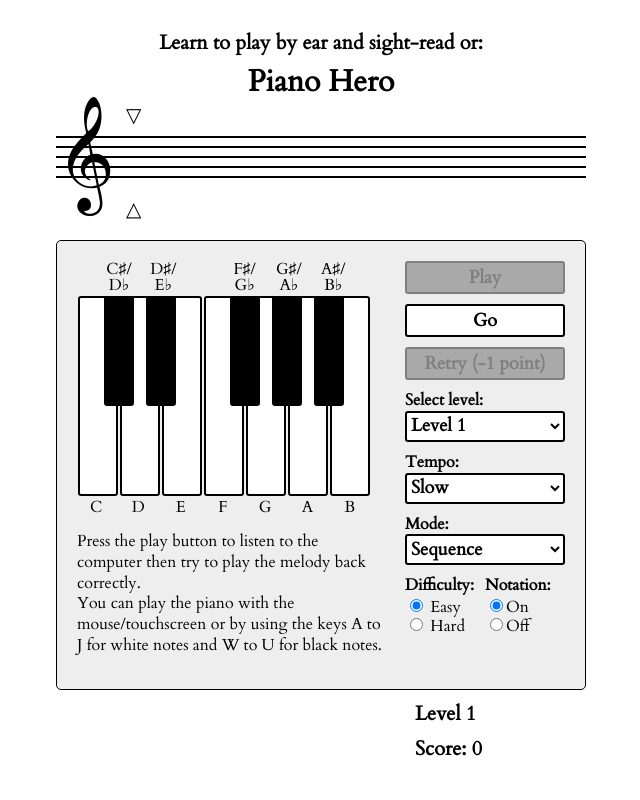
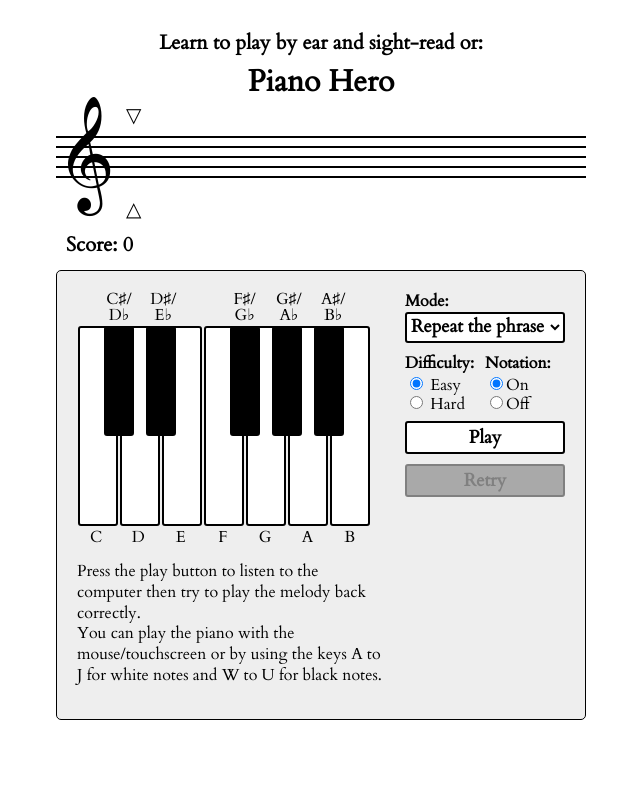
Before and after one commit to eadpearce/project-1-webmidi, a PHP site: page / in a window 1280 px wide. Shown: the whole page, without its empty margins (319-959 px from the left). Run offline with PHP 8.4, Linux system fonts and the light colour scheme; some libraries are stand-ins or nearby versions.

Commit message:
Added level progression and stages using the different tempi.

```diff
--- a/css/style.css
+++ b/css/style.css
@@ -46,8 +46,10 @@ label {
   font-weight: bold;
   line-height: 1.3em;
 }
-form { height: 270px }
+form { height: 130px }
 .notif {
+  display: inline-block;
+  width: 125px;
   margin: 15px 0;
   padding: 0 10px;
   font-weight: bold;
@@ -55,6 +57,16 @@ form { height: 270px }
   clear: both;
 }
 .notif:after { content: '\00a0' }
+.complete {
+  text-transform: uppercase;
+  font-weight: bold;
+  font-size: 50px;
+  position: absolute;
+  top: 133px;
+  padding-left: 40px;
+  margin-left: 100%;
+  white-space: nowrap;
+}
 .pre { font-size: 20px }
 h1 {
   text-align: center;
@@ -139,7 +151,7 @@ ul.black-label { margin-left: 22px }
 .wrong { border-color: red }
 .correct { border-color: white }
 .manuscript {
-  height: 120px;
+  height: 100px;
   width: 100%;
 }
 .lines {
--- a/index.html
+++ b/index.html
@@ -14,6 +14,7 @@
 <body>
   <main>
     <div class="title"><h1><span class="pre">Learn to play by ear and sight-read or: </span><br>Piano Hero</h1></div>
+    <!-- <div class="complete">stage complete!</div> -->
     <div class="manuscript">
       <ul class="notes">
       </ul>
@@ -27,6 +28,10 @@
       <div class="lines"></div>
       <div class="lines"></div>
     </div>
+    <p class="notif score"></p>
+    <p class="notif current-level"></p>
+    <p class="notif pcmsg"></p>
+    <p class="notif winmsg"></p>
     <div class="container">
       <div class="left-content">
         <div class="keyboard">
@@ -71,11 +76,10 @@
       </div>
       <div class="right-content">
         <div class="controls">
-          <button class="options play">Play</button>
-          <button class="options go">Go</button>
-          <button class="options retry">Retry (-1 point)</button>
+          <!-- <button class="options play">Play</button>
+          <button class="options retry">Retry (-1 point)</button> -->
           <form>
-            <label class="level">Select level:</label><br>
+            <!-- <label class="level">Select level:</label><br>
             <select name="level" class="options level-select">
             <option value="level1" selected>Level 1</option>
             <option value="level2">Level 2</option>
@@ -84,19 +88,21 @@
             <option value="level5">Level 5</option>
             <option value="level6">Level 6</option>
             <option value="level7">Level 7</option>
-          </select>
-          <label class="tempo">Tempo:</label><br>
+          </select> -->
+          <!-- <label class="tempo">Tempo:</label><br>
           <select name="level" class="options tempo-select">
             <option value="vslow">Very slow</option>
             <option value="slow" selected>Slow</option>
             <option value="med">Medium</option>
             <option value="fast">Fast</option>
             <option value="vfast">Very fast</option>
-          </select>
+          </select> -->
           <label class="mode">Mode:</label><br>
           <select name="mode" class="options mode-select">
-            <option value="seq" selected>Sequence</option>
-            <option value="chord">Chord</option>
+            <option value="seq" selected>Repeat the phrase</option>
+            <option value="move">Piano Hero</option>
+            <!-- <option value="seq" selected>Sequence</option>
+            <option value="chord">Chord</option> -->
           </select>
           <div class="diff">
             <label for="difficulty">Difficulty:</label><br>
@@ -109,10 +115,6 @@
             <input class="notation" type="radio" name="notation" value="off">Off<br>
           </div>
         </form>
-        <p class="notif winmsg"></p>
-        <p class="notif pcmsg"></p>
-        <p class="notif current-level"></p>
-        <p class="notif score"></p>
       </div>
     </div>
   </div>
--- a/js/app.js
+++ b/js/app.js
@@ -1,52 +1,62 @@
 // piano samples edited from those provided here http://theremin.music.uiowa.edu/MISpiano.html
 
-// all notes = [0,1,2,3,4,5,6,7,8,9,10,11];
-// black notes = [1,3,6,8,10];
-// white notes = [0,2,4,5,7,9,11];
+// all notes      0,1,2,3,4,5,6,7,8,9,10,11];
+// black notes      1,  3,    6,  8,  10];
+// white notes    0,  2,  4,5,  7,  9,  11];
 
 // note mapping
-// C, C#, D, Eb, E, F, F#, G, G#, A, Bb,  B
-// 0, 1,  2, 3,  4, 5, 6,  7, 8,  9, 10, 11
+// C,  C#, D,  Eb, E,  F, F#, G,  G#, A,  Bb,  B
+// 0,  1,  2,  3,  4,  5, 6,  7,  8,  9,  10, 11
 
 var game = game || {};
 
 // index corresponds to note ID
 game.keyboardControl = [65, 87, 83, 69, 68, 70, 84, 71, 89, 72, 85, 74];
+game.manuscript = { 0: 'c', 1: 'd', 2: 'd', 3: 'e', 4: 'e', 5: 'f', 6: 'g', 7: 'g', 8: 'a', 9: 'a', 10: 'b', 11: 'b' };
 game.seq = {
-  1: { notes: [0,2,4], phraseLength: 3, score: 1},
-  2: { notes: [0,2,4,5,7], phraseLength: 4, score: 2 },
-  3: { notes: [0,2,4,5,7,9,11], phraseLength: 4, score: 3 },
-  4: { notes: [0,2,4,5,7,9,11], phraseLength: 5, score: 4 },
-  5: { notes: [0,1,2,3,4,5,6,7], phraseLength: 5, score: 5 },
-  6: { notes: [0,1,2,3,4,5,6,7,8,9,10,11], phraseLength: 5, score: 6 },
-  7: { notes: [0,1,2,3,4,5,6,7,8,9,10,11], phraseLength: 7, score: 7 }
+  1: { length: 3, notes: [0,2,4], phraseLength: 3, score: 1},
+  2: { length: 4, notes: [0,2,4,5,7], phraseLength: 4, score: 2 },
+  3: { length: 5, notes: [0,2,4,5,7,9,11], phraseLength: 4, score: 3 },
+  4: { length: 6, notes: [0,2,4,5,7,9,11], phraseLength: 5, score: 4 },
+  5: { length: 7, notes: [0,1,2,3,4,5,6,7], phraseLength: 5, score: 5 },
+  6: { length: 8, notes: [0,1,2,3,4,5,6,7,8,9,10,11], phraseLength: 5, score: 6 },
+  7: { length: 10, notes: [0,1,2,3,4,5,6,7,8,9,10,11], phraseLength: 7, score: 7 }
+};
+game.move = {
+  1: { length: 3, notes: game.seq[1].notes, score: 1},
+  2: { length: 4, notes: game.seq[2].notes, score: 2 },
+  3: { length: 5, notes: game.seq[3].notes, score: 3 },
+  4: { length: 6, notes: game.seq[4].notes, score: 4 },
+  5: { length: 7, notes: game.seq[5].notes, score: 5 },
+  6: { length: 8, notes: game.seq[6].notes, score: 6 },
+  7: { length: 10, notes: game.seq[7].notes, score: 7 }
 };
 game.chord = {
-  1: { notes: { 1: [0,4,7], 2: [2,6,9], 3: [0,5,9] }, score: 1},
-  2: { notes: { 1: [0,4,7], 2: [2,6,9], 3: [0,5,9], 4: [4,7,11], 5: [2,7,11] }, score: 2},
-  3: { notes: { 1: [0,4,7], 2: [2,6,9], 3: [0,5,9], 4: [4,7,11], 5: [2,7,11], 6: [1,5,8], 7: [3,6,10] }, score: 3},
-  4: { notes: { 1: [0,4,7], 2: [2,6,9], 3: [0,5,9], 4: [4,7,11], 5: [2,7,11], 6: [1,5,8], 7: [3,6,10], 8: [0,3,7], 9: [2,5,9] }, score: 4},
-  5: { notes: { 1: [0,4,7], 2: [2,6,9], 3: [0,5,9], 4: [4,7,11], 5: [2,7,11], 6: [1,5,8], 7: [3,6,10], 8: [0,3,7], 9: [2,5,9], 10: [1,5,8], 11: [3,8,11] }, score: 5},
-  6: { notes: { 1: [0,4,7], 2: [2,6,9], 3: [0,5,9], 4: [4,7,11], 5: [2,7,11], 6: [1,5,8], 7: [3,6,10], 8: [0,3,7], 9: [2,5,9], 10: [1,5,8], 11: [8,11,3], 12: [3,6,11], 13: [2,6,11] }, score: 6},
-  7: { notes: { 1: [0,4,7], 2: [2,6,9], 3: [0,5,9], 4: [4,7,11], 5: [2,7,11], 6: [1,5,8], 7: [3,6,10], 8: [0,3,7], 9: [2,5,9], 10: [1,5,8], 11: [8,11,3], 12: [11,3,6], 13: [2,6,11], 14: [0,3,6,8], 15: [2,5,8] }, score: 7}
+  1: { score: 1, length: 3, notes: { 1: [0,4,7], 2: [2,6,9], 3: [0,5,9] }},
+  2: { score: 2, length: 4, notes: { 1: [0,4,7], 2: [2,6,9], 3: [0,5,9], 4: [4,7,11], 5: [2,7,11] }},
+  3: { score: 3, length: 5, notes: { 1: [0,4,7], 2: [2,6,9], 3: [0,5,9], 4: [4,7,11], 5: [2,7,11], 6: [1,5,8], 7: [3,6,10] }},
+  4: { score: 4, length: 6, notes: { 1: [0,4,7], 2: [2,6,9], 3: [0,5,9], 4: [4,7,11], 5: [2,7,11], 6: [1,5,8], 7: [3,6,10], 8: [0,3,7], 9: [2,5,9] }},
+  5: { score: 5, length: 7, notes: { 1: [0,4,7], 2: [2,6,9], 3: [0,5,9], 4: [4,7,11], 5: [2,7,11], 6: [1,5,8], 7: [3,6,10], 8: [0,3,7], 9: [2,5,9], 10: [1,5,8], 11: [3,8,11] }},
+  6: { score: 6, length: 8, notes: { 1: [0,4,7], 2: [2,6,9], 3: [0,5,9], 4: [4,7,11], 5: [2,7,11], 6: [1,5,8], 7: [3,6,10], 8: [0,3,7], 9: [2,5,9], 10: [1,5,8], 11: [8,11,3], 12: [3,6,11], 13: [2,6,11] }},
+  7: { score: 7, length: 10, notes: { 1: [0,4,7], 2: [2,6,9], 3: [0,5,9], 4: [4,7,11], 5: [2,7,11], 6: [1,5,8], 7: [3,6,10], 8: [0,3,7], 9: [2,5,9], 10: [1,5,8], 11: [8,11,3], 12: [11,3,6], 13: [2,6,11], 14: [0,3,6,8], 15: [2,5,8] }}
 };
-game.manuscript = { 0: 'c', 1: 'd', 2: 'd', 3: 'e', 4: 'e', 5: 'f', 6: 'g', 7: 'g', 8: 'a', 9: 'a', 10: 'b', 11: 'b' };
 // 60bpm = 1bps = 1000/1 = 1000ms interval
 // 120bpm = 2bps = 1000/2 = 500ms interval
 // 140bpm = 2.33bps = 1000/2.33 = ~428.57ms interval
 // 180bpm = 3bps = 1000/3 = 333.33ms interval
 // 90bpm = 1.5bps = 1000/1.5 = 666.66ms interval
-game.tempi = {
-  vslow: { tempo: 1000, score: 1 }, // 60bpm
-  slow: { tempo: 666.66, score: 2 }, // 60bpm
-  med: { tempo: 500, score: 3 }, // 90bpm
-  fast: { tempo: 428.57, score: 4 }, // 120bpm
-  vfast: { tempo: 333.33, score: 5 } // 140bpm
+// use this for different stages now
+game.stage = {
+  1: { tempo: 1000, score: 1 }, // 60bpm
+  2: { tempo: 666.66, score: 2 }, // 60bpm
+  3: { tempo: 500, score: 3 }, // 90bpm
+  4: { tempo: 428.57, score: 4 }, // 120bpm
+  5: { tempo: 333.33, score: 5 } // 140bpm
 };
 // start at level1 by default
 game.currentLevel = 1;
-game.currentMode = 'seq';
-game.currentTempo = 'slow';
+game.currentMode = 'seq'; // seq chord or move
+game.currentStage = 1;
 // score weighting for difficulty - 1 is easy 2 is hard
 game.currentDifficulty = 1;
 // time to keep track of notes played
@@ -59,20 +69,22 @@ game.isCheckingNotes = false;
 game.canRetry = false;
 // turn notation on/off
 game.useNotation = true;
-game.moveMode = true;
+// game.moveMode = true;
 // stores value of note at play point
 game.currentNote = null;
 game.playMove = false;
 // stops go button being triggered more than once
 game.isMoving = false;
 // length of each string of notes in move mode
-game.levelLength = 10;
+game.levelLength = 5;
+game.showCompleteMsg = false;
 // note number in phrase - used in all modes
 game.noteNumber = 0;
 // for the move mode setInterval
 game.moveTimer;
 // score starts at 0
 game.score = 0;
+game.levelScore = 0;
 
 // condensed random generator into one function
 game.genRand = function(type, length) {
@@ -97,7 +109,7 @@ game.genRand = function(type, length) {
   }
 };
 
-$( () => {
+game.start = function() {
   // set up audio tags and src FIRST
   game.container = document.querySelector('.container');
   for (let i = 0; i < 12; i++) {
@@ -106,6 +118,17 @@ $( () => {
     audios.src = 'sounds/audio'+i+'.ogg';
     game.container.appendChild(audios);
   }
+  // make the controls
+  const controls = document.querySelector('.controls');
+  const playButt = document.createElement('button');
+  playButt.classList.add('options', 'play');
+  playButt.innerHTML = 'Play';
+  controls.appendChild(playButt);
+  const retryButt = document.createElement('button');
+  retryButt.classList.add('options', 'retry');
+  retryButt.innerHTML = 'Retry';
+  controls.appendChild(retryButt);
+
 
   game.$audio = $('audio');
   game.$play = $('.play');
@@ -113,8 +136,9 @@ $( () => {
   game.$retry = $('.retry');
   game.$keys = $('.keys');
   game.$winmsg = $('.winmsg');
+  game.$pcmsg = $('.pcmsg');
   game.$score = $('.score');
-  game.$level = $('.current-level');
+  game.$stage = $('.current-stage');
   game.$levelSelect = $('.level-select');
   game.$tempoSelect = $('.tempo-select');
   game.$modeSelect = $('.mode-select');
@@ -122,10 +146,10 @@ $( () => {
   game.$notation = $('.notation');
   game.notes = document.querySelector('.notes');
   // initialise controls
-  game.$level.html('Level 1');
+  game.$stage.html('Stage 1');
   game.$score.html('Score: '+game.score);
   game.$retry.addClass('disabled');
-  if (game.moveMode) {
+  if (game.currentMode === 'move') {
     game.$retry.addClass('disabled');
     game.$play.addClass('disabled');
   }
@@ -175,15 +199,15 @@ $( () => {
     });
   };
 
-  // level selector
-  game.$levelSelect.on('change', function() {
-    game.currentLevel = parseInt(this.value.slice(5));
-    game.$level.html('Level '+this.value.slice(5));
-  });
-  // tempo selector
-  game.$tempoSelect.on('change', function(e) {
-    game.currentTempo = e.target.value;
-  });
+  // // level selector
+  // game.$levelSelect.on('change', function() {
+  //   game.currentLevel = parseInt(this.value.slice(5));
+  //   game.$level.html('Level '+this.value.slice(5));
+  // });
+  // // tempo selector
+  // game.$tempoSelect.on('change', function(e) {
+  //   game.currentStage = e.target.value;
+  // });
   // mode selector
   game.$modeSelect.on('change', function(e) {
     game.currentMode = e.target.value;
@@ -201,13 +225,19 @@ $( () => {
     }
   });
 
-  game.$go.on('click', function() {
+  game.startMove = function() {
     // disable button if already running
     if (game.isMoving) {
+      clearInterval(game.moveTimer);
+      game.$play.html('Play');
+      game.$play.removeClass('wrong');
+      game.isMoving = false;
       return;
     }
     game.noteNumber = 0;
     game.isMoving = true;
+    game.$play.html('Stop');
+    game.$play.addClass('wrong');
     game.moveTimer = setInterval( () => {
       game.noteNumber++;
       const randNoteID = game.genRand('move');
@@ -220,8 +250,8 @@ $( () => {
           game.currentNote = null;
         }, 4000);
       }
-    }, game.tempi[game.currentTempo]['tempo']);
-  });
+    }, game.stage[game.currentStage]['tempo']);
+  };
 
   game.playAudio = function(note) {
     game.$audio[note].currentTime = 0;
@@ -230,9 +260,19 @@ $( () => {
 
   // check if correct
   game.checkMatch = function() {
+    let correct = 0;
     for (let i = 0; i < game.pcNotes.length; i++) {
-      if (game.pcNotes[i] !== parseInt(game.playerNotes[i])) {
+      if (game.pcNotes[i] == game.playerNotes[i]) {
+        correct++;
+      }
+      if (correct === game.pcNotes.length) {
+        console.log(game.playerNotes);
+        game.resetOnWin();
+        return true;
+      }
+    }
     game.playerNotes = [];
+    console.log(game.playerNotes);
     game.canRetry = true;
     game.isCheckingNotes = false;
     game.$winmsg.html('Try again...');
@@ -240,21 +280,58 @@ $( () => {
       game.$winmsg.html('');
     }, 1500);
     return false;
+  };
+
+  game.stageComplete = function() {
+    game.showCompleteMsg = true;
+    const message = document.createElement('div');
+    message.classList.add('complete');
+    message.innerHTML = 'stage complete!';
+    const main = document.querySelector('main');
+    main.appendChild(message);
+    $('main').find('.complete').animate({ 'marginLeft': '0' }, { duration: 1000
+      // complete: function() {
+      //   setTimeout( () => {
+      //     $(this).remove();
+      //   }, 750);
+      // }
+    });
+  };
+
+
+  // level progression
+  game.levelProg = function() {
+    // add to levelScore
+    game.levelScore++;
+    // if matches length of current level, progress to next
+    if (game.levelScore === game[game.currentMode][game.currentLevel].length) {
+      if (game.currentLevel === 7 && game.levelScore === game[game.currentMode][7].length) {
+        clearInterval(game.moveTimer);
+        setTimeout( () => {
+          game.stageComplete();
+          game.currentTempo++;
+          game.currentLevel = 1;
+          console.log('complete');
+          game.$play.html('Play');
+          game.$play.removeClass('wrong');
+        }, 4000);
+        return;
       }
-      game.resetOnWin();
-      return true;
+      game.levelScore = 0;
+      game.currentLevel++;
+      game.$stage.html('Stage '+game.currentStage);
     }
   };
 
   game.addScore = function() {
-    // levelScore++;
-    game.score = game.score + (game[game.currentMode][game.currentLevel].score * game.currentDifficulty * game.tempi[game.currentTempo].score);
+    game.levelProg();
+    game.score = game.score + (game[game.currentMode][game.currentLevel].score * game.currentDifficulty * game.stage[game.currentStage].score);
     game.$score.html('Score: '+game.score);
   };
 
   game.minusScore = function() {
     // make sure score doesn't go into negatives
-    const minus = game.score - (game[game.currentMode][game.currentLevel].score * game.currentDifficulty * game.tempi[game.currentTempo].score);
+    const minus = game.score - (game[game.currentMode][game.currentLevel].score * game.currentDifficulty * game.stage[game.currentStage].score);
     if (minus >= 0) {
       game.score = minus;
     }
@@ -268,7 +345,10 @@ $( () => {
     game.addScore();
     game.$retry.addClass('disabled');
     game.$winmsg.html('Correct!');
-    $('.pcmsg').html('');
+    setTimeout( () => {
+      game.$winmsg.html('');
+    }, 1000);
+    game.$pcmsg.html('');
   };
 
   game.keyDepress = function(note) {
@@ -280,6 +360,7 @@ $( () => {
   // note flashes red if it's wrong, white if it's correct
   game.feedback = function(note, pos) {
     const $thisKey = $('#key'+note);
+    // ignore the linter it's stupid
     if (note==game.pcNotes[pos]) {
       $thisKey.addClass('correct');
       game.timeoutRemove($thisKey, 'correct');
@@ -293,11 +374,11 @@ $( () => {
     const newNote = document.createElement('li');
     if (noteID === 1 || noteID === 3 || noteID === 6 || noteID === 8 || noteID === 10 ) {
       const flat = document.createElement('li');
+      game.createNotes(flat, 'flat', false, noteID);
       game.createNotes(newNote, 'note', false, noteID);
-      game.createNotes(flat, 'flat', false, noteID);
       if (move) {
+        game.createNotes(flat, 'flat', true, noteID);
         game.createNotes(newNote, 'note', true, noteID);
-        game.createNotes(flat, 'flat', true, noteID);
         game.moveThis();
       }
       return;
@@ -380,7 +461,7 @@ $( () => {
         game.$retry.removeClass('disabled');
         $('.pcmsg').html('Your turn');
       }
-    }, game.tempi[game.currentTempo]['tempo']);
+    }, game.stage[game.currentStage]['tempo']);
   };
 
   game.pcChordPlayback = function() {
@@ -403,7 +484,7 @@ $( () => {
     // depress the key
     game.keyDepress(note);
     // if move mode and can play
-    if (game.moveMode && game.playMove) {
+    if (game.currentMode === 'move' && game.playMove) {
       game.moveCheckNotes(note);
       // for checking when in repeat seq mode
     } else if (game.isCheckingNotes) {
@@ -439,6 +520,13 @@ $( () => {
 
   // PC phrase playback
   game.$play.on('click', function() {
+    if (game.currentMode === 'move') {
+      if (game.showCompleteMsg) {
+        $('.complete').remove();
+      }
+      game.startMove();
+      return;
+    }
     game.resetNotesOnPage();
     game.playerNotes = [];
     game.pcNotes = [];
@@ -475,4 +563,5 @@ $( () => {
     game.pcPlayback();
   });
 
-});
+};
+$(game.start);
```
Lines whose indentation alone changed are shown as unchanged.
